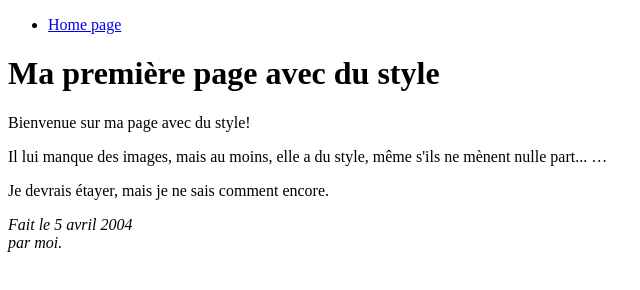
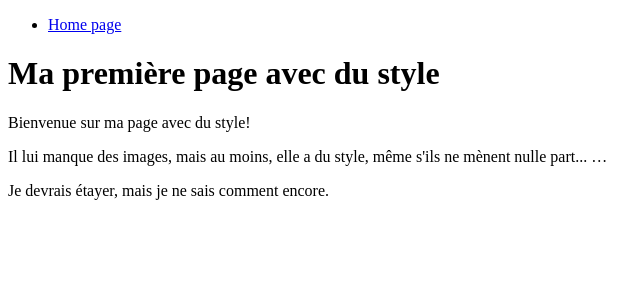
Before and after one commit to jaderoliver/jenkins_pipeline_examples, a website: page index.html in a window 1280 px wide. Shown: the whole page, without its empty margins (0-640 px from the left). Drawn offline with Linux system fonts and the light colour scheme.

Commit message:
Update index.html
change last lines

```diff
--- a/index.html
+++ b/index.html
@@ -21,8 +21,6 @@
 
 <p>Je devrais étayer, mais je ne sais comment encore.
 
-<address>Fait le 5 avril 2004<br>
-  par moi.</address>
 
 </body>
 </html>
```
